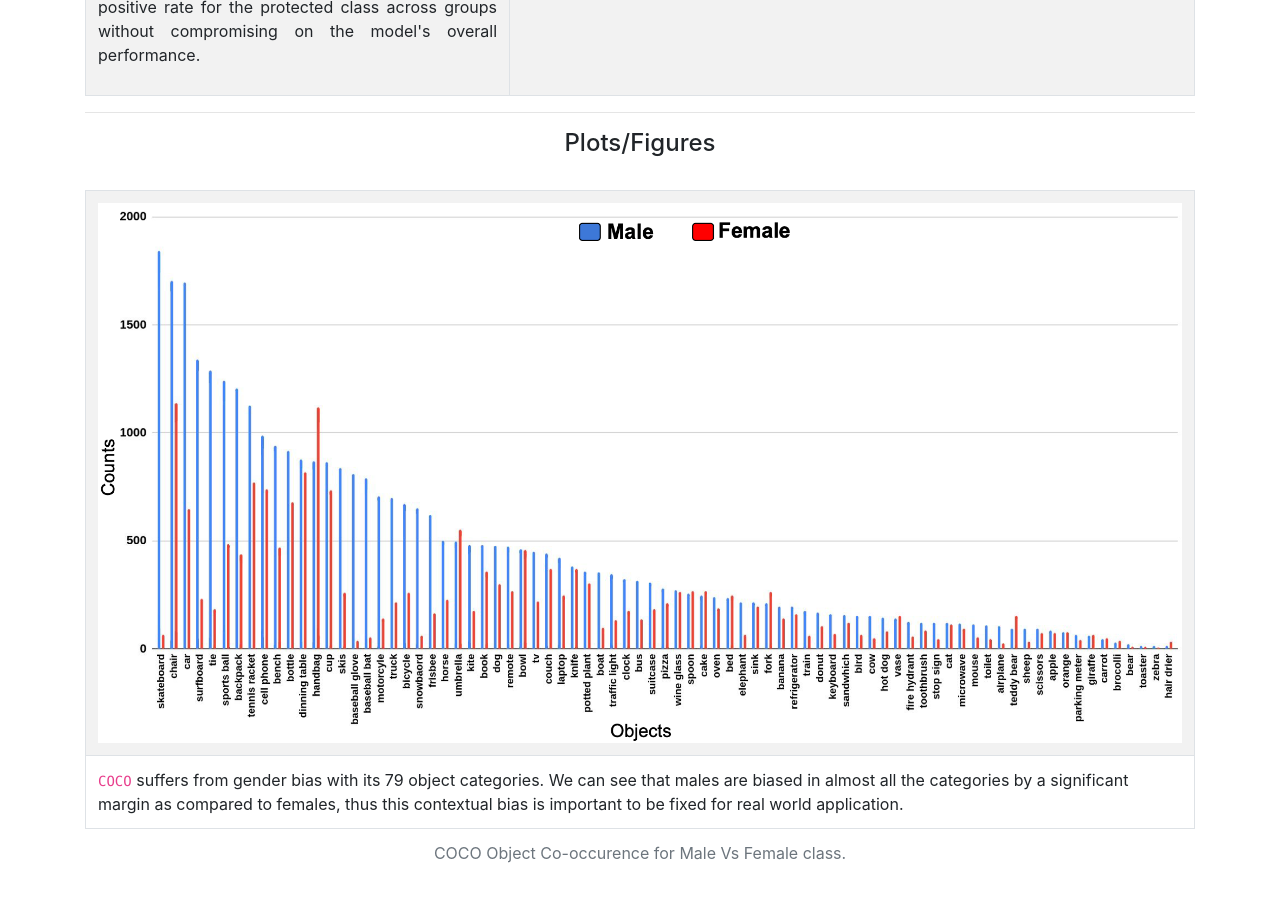
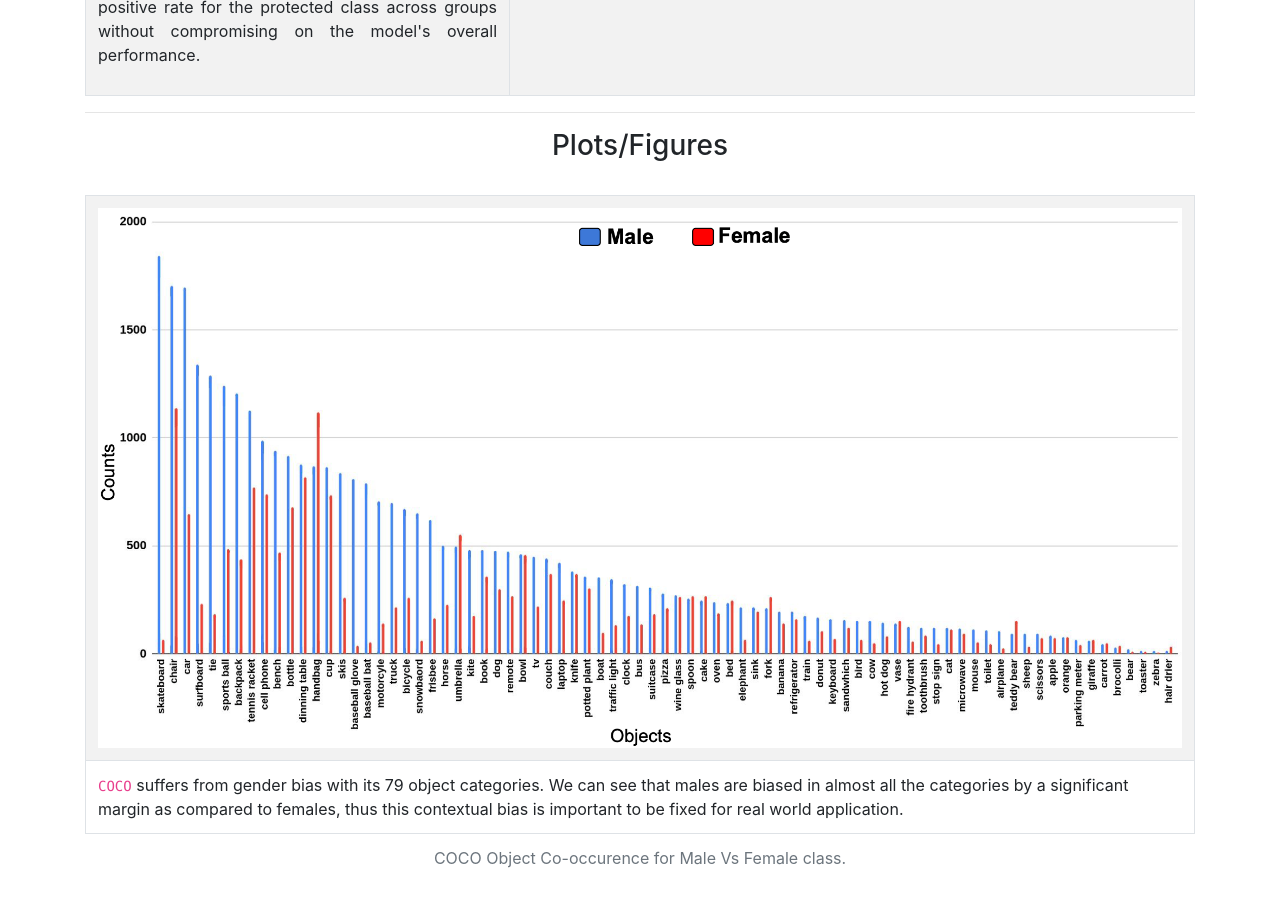
Before and after one commit to sumanyumuku98/contextual-bias, a plain HTML site: page index.html in a window 1280 px wide. Shown: the part 1120-2025 px from the top of the page. Drawn offline with nearby package versions, Linux system fonts and the light colour scheme.

Commit message:
Changed font

```diff
--- a/index.html
+++ b/index.html
@@ -108,7 +108,7 @@
         </tr>
     </table>
     <hr>
-            <center><h4>Plots/Figures</h4></center>
+            <center><h3>Plots/Figures</h3></center>
             <br>
 
 
```
